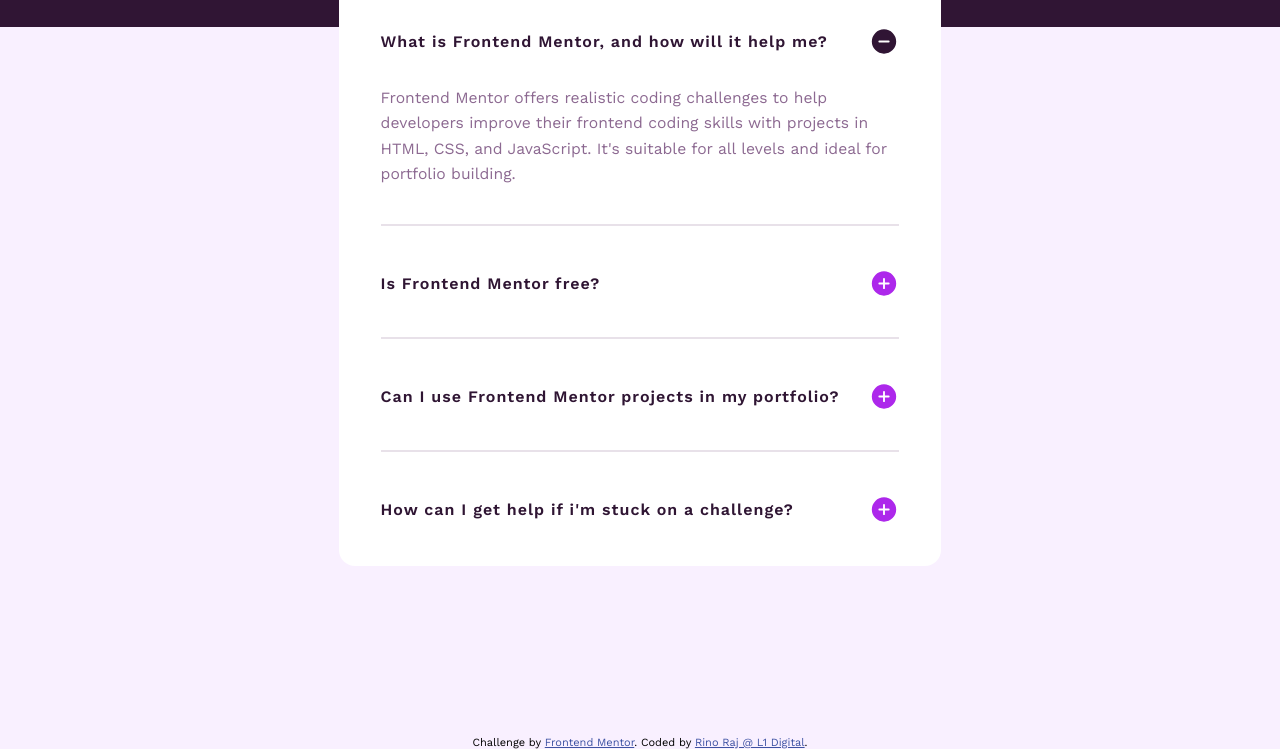
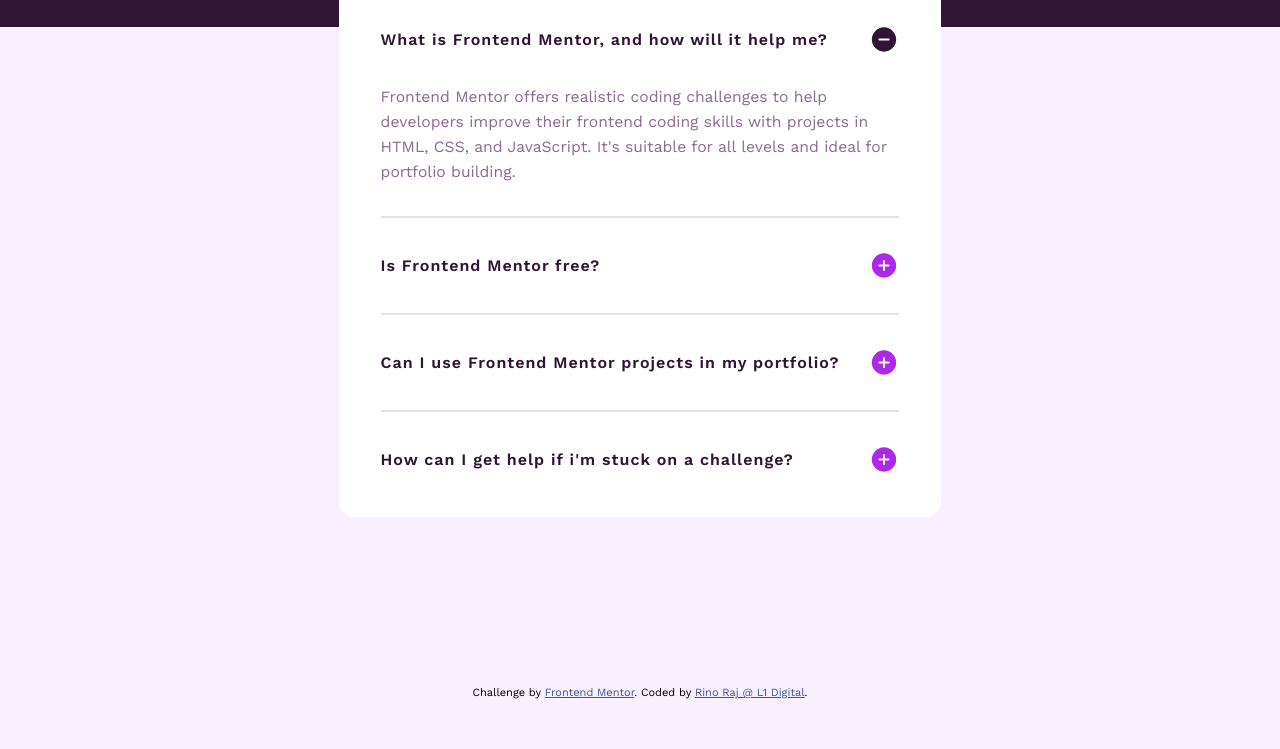
Before and after one commit to rinoraj6/faq-accordion-main, a plain HTML site: page index.html in a window 1280 px wide. Shown: the part 293-1042 px from the top of the page. After the commit the page ends 992 px from the top, so only its background shows below. Drawn offline with nearby package versions, Linux system fonts and the light colour scheme.

Commit message:
overall padding and dimension changes

```diff
--- a/index.html
+++ b/index.html
@@ -29,7 +29,7 @@
           <p>FAQs</p>
         </div>
       </div>
-
+      <div class="faq-container">
         <div class="faqs"> <!-- faq 1 start -->
           <div class="faq-q">
             <div class="q-box" onclick="active(1)">
@@ -94,6 +94,8 @@
           <!-- <div class="divider"></div> -->
         </div> <!-- faq 3 ends -->
       </div>
+
+    </div>
   </section>
 
 
--- a/styles.css
+++ b/styles.css
@@ -43,7 +43,7 @@
     max-width:602px;
     margin: 10.6rem auto;
     background-color: var(--White);
-    padding: 3.4rem 2.6rem 2.6rem 2.6rem ;
+    padding: 3.2rem 2.6rem 2.6rem 2.6rem ;
 }
 
 @media screen and (max-width:600px) {
@@ -70,15 +70,16 @@
     font-size: 2.8rem;
 }
 
-/* .faqs{
-    border: 1px solid;
-} */
+.faq-container{
+    /* border: 1px solid; */
+    margin-top: 2.7rem;
+}
 .faq-q{
     display: flex;
     justify-content: space-between;
     align-items: center;
     /* border: 1px solid; */
-    margin-top: 2.6rem;
+    /* margin-top: 2.6rem; */
     /* margin-bottom: 2.4rem; */
 }
 
@@ -122,7 +123,8 @@
      width: 100%;
      height: 2px;
      background-color: hsla(292, 16%, 49%,20%);
-     margin-top: 2.4rem;
+     margin-top: 2rem;
+     margin-bottom: 2rem;
 }
 
 .active{
```
Lines whose indentation alone changed are shown as unchanged.
